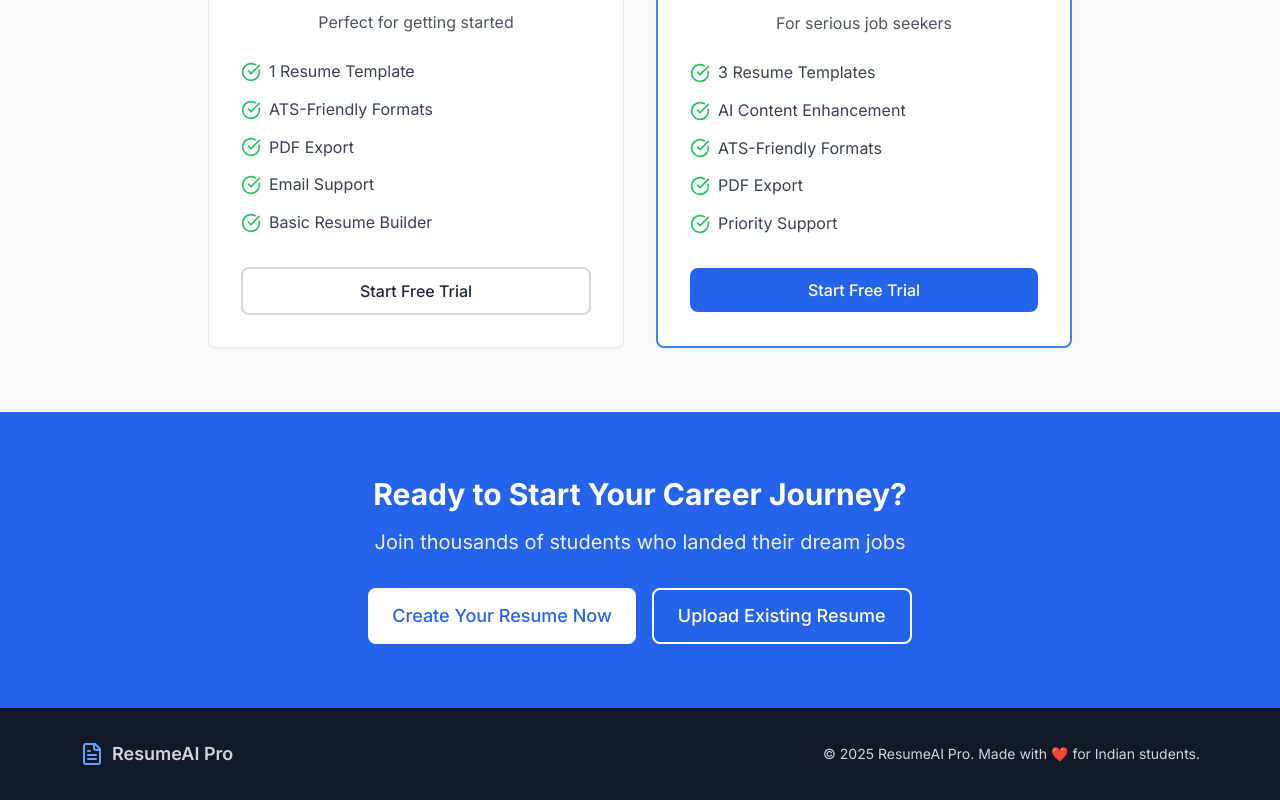
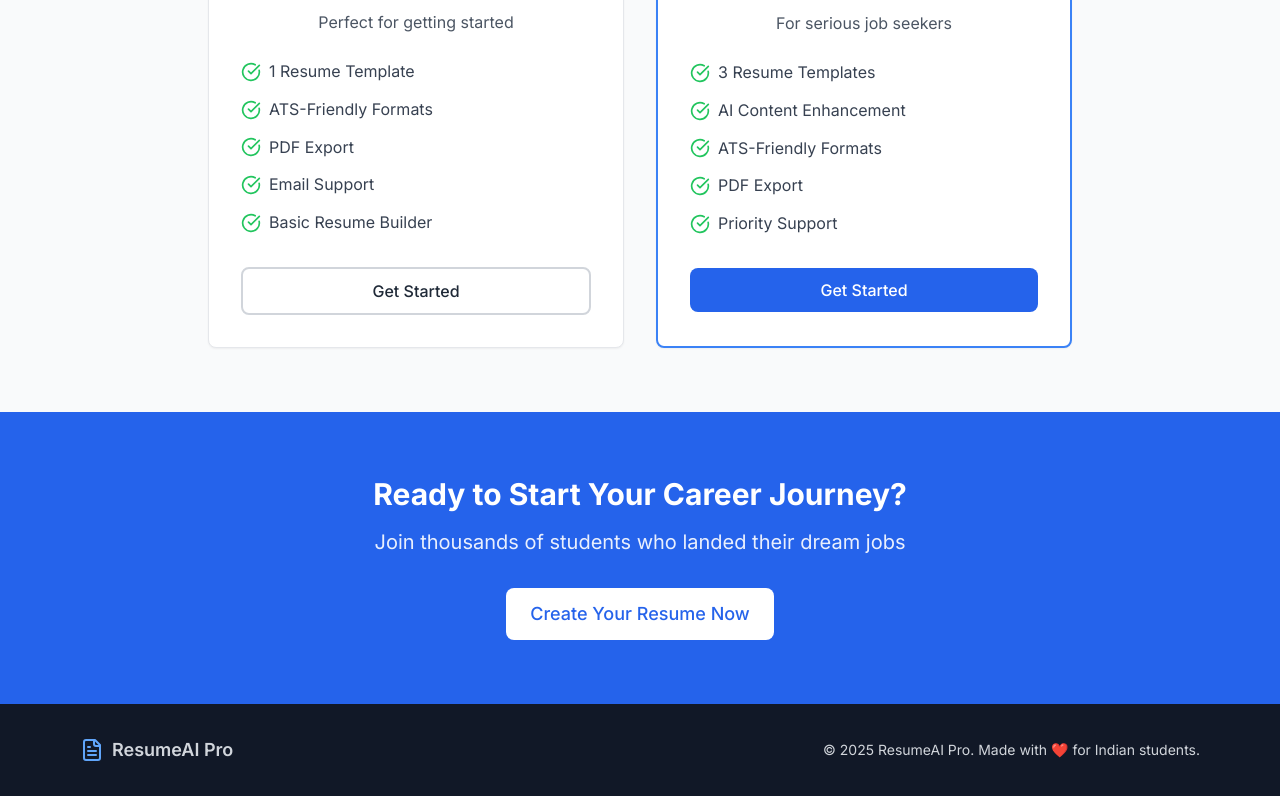
Before and after one commit to Wahiduz89/resume-professional, a Next.js app: page / in a window 1280 px wide. Shown: the part 2075-2875 px from the top of the page. Built offline with nearby package versions, Linux system fonts and the light colour scheme.

Commit message:
Describe your changes

```diff
--- a/app/page.tsx
+++ b/app/page.tsx
@@ -200,7 +200,8 @@ export default function HomePage() {
                 className="w-full"
                 onClick={() => router.push('/register')}
               >
-                Start Free Trial
+                Get Started
+
               </Button>
             </div>
 
@@ -228,13 +229,12 @@ export default function HomePage() {
                 className="w-full bg-blue-600 hover:bg-blue-700"
                 onClick={() => router.push('/register')}
               >
-                Start Free Trial
+                Get Started
               </Button>
             </div>
           </div>
         </div>
       </div>
-
       {/* CTA Section */}
       <div className="bg-blue-600 text-white py-16">
         <div className="max-w-4xl mx-auto px-4 text-center">
@@ -244,21 +244,13 @@ export default function HomePage() {
           <p className="text-xl mb-8 opacity-90">
             Join thousands of students who landed their dream jobs
           </p>
-          <div className="flex flex-col sm:flex-row gap-4 justify-center">
+          <div className="flex justify-center">
             <Button
               size="lg"
               onClick={() => router.push('/register')}
               className="bg-white text-blue-600 hover:bg-gray-100"
             >
               Create Your Resume Now
-            </Button>
-            <Button
-              size="lg"
-              variant="outline"
-              onClick={() => router.push('/dashboard')}
-              className="border-white text-white hover:bg-white hover:text-blue-600"
-            >
-              Upload Existing Resume
             </Button>
           </div>
         </div>
--- a/components/layout/dashboard-header.tsx
+++ b/components/layout/dashboard-header.tsx
@@ -4,7 +4,7 @@
 import { useSession, signOut } from 'next-auth/react'
 import { useRouter } from 'next/navigation'
 import { Button } from '@/components/ui/button'
-import { FileText, LogOut, User, Settings } from 'lucide-react'
+import { ArrowLeft, LogOut, User, Settings } from 'lucide-react'
 import { useState } from 'react'
 
 export function DashboardHeader() {
@@ -26,13 +26,15 @@ export function DashboardHeader() {
   return (
     <header className="bg-white border-b border-gray-200 px-4 py-3 lg:px-8">
       <div className="flex items-center justify-between">
-        {/* Logo and App Name */}
-        <div className="flex items-center space-x-3">
-          <FileText className="w-8 h-8 text-blue-600" />
-          <div>
-            <h1 className="text-xl font-bold text-gray-900">ResumeAI Pro</h1>
-            <p className="text-sm text-gray-600">Dashboard</p>
-          </div>
+        {/* Back to Dashboard Link */}
+        <div>
+          <button
+            onClick={() => router.push('/dashboard')}
+            className="flex items-center space-x-2 text-xl font-bold text-gray-900 hover:text-blue-600 transition-colors"
+          >
+            <ArrowLeft className="w-5 h-5" />
+            <span>Back to Dashboard</span>
+          </button>
         </div>
 
         {/* User Menu */}
```
